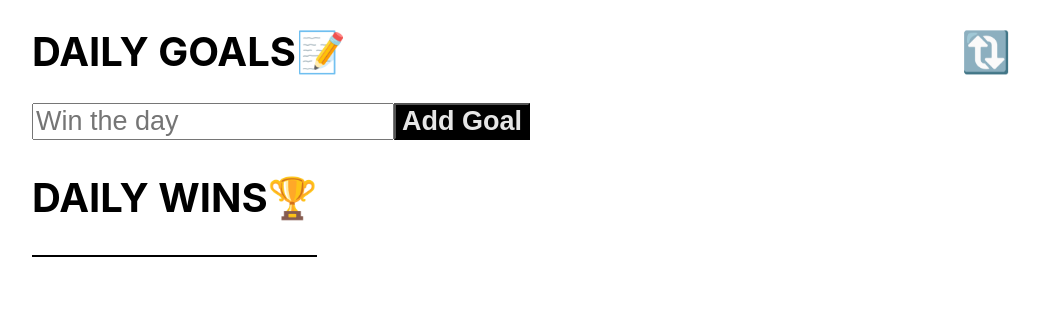
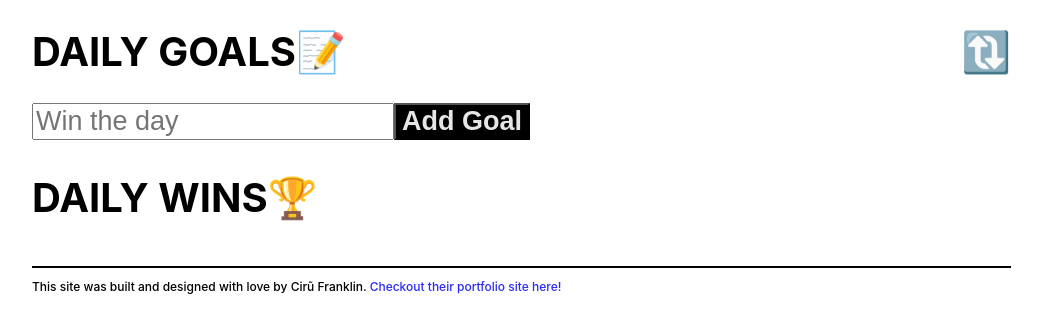
Before and after one commit to Cirufrank/daily-goals, a React (Create React App) app: page / in a window 1280 px wide. Shown: the top 332 px of the page, without its empty margins (160-1202 px from the left). Built offline with nearby package versions, Linux system fonts and the light colour scheme.

Commit message:
Added and style a dailyGoalsFooter compontent that links users to my portfolio site

```diff
--- a/src/App.css
+++ b/src/App.css
@@ -71,9 +71,6 @@ section {
 /* DAILY GOALS BODY */
 
 /* DAILY WINS HEADER */
-.successesHeaderContainer {
-  border-bottom: 2px solid black;
-}
 
 /* DAILY WINS HEADER */
 
@@ -87,6 +84,26 @@ section {
 }
 
 /* DAILY WINS BODY */
+
+/* DAILY GOALS FOOTER */
+span, a {
+  font-size: 1.2rem;
+  font-weight: 500;
+}
+a {
+  text-decoration: none;
+  color: rgb(43, 43, 245);
+}
+a:hover {
+  color: rgb(0, 0, 163);
+}
+footer {
+  margin-top: 1%;
+  border-top: 2px solid black;
+  width: 90%;
+  padding-top: 1%;
+}
+/* DAILY GOALS FOOTER */
 
 /*MEDIA QUERIES*/
 
@@ -111,6 +128,9 @@ section {
   }
   h1, h2, .emoji {
     font-size: 3.5rem;
+  }
+  span, a {
+    font-size: .9rem;
   }
 }
 
--- a/src/App.js
+++ b/src/App.js
@@ -3,6 +3,7 @@ import DailyGoalsHeader from './components/DailyGoalsHeader';
 import DailyGoals from './components/DailyGoals';
 import DailySuccessesHeader from './components/DailySuccessesHeader';
 import DailySuccesses from './components/DailySuccesses';
+import DailyGoalsFooter from './components/DailyGoalsFooter';
 
 function App() {
   return (
@@ -11,6 +12,7 @@ function App() {
       <DailyGoals />
       <DailySuccessesHeader />
       <DailySuccesses />
+      <DailyGoalsFooter />
     </div>
   );
 }
--- /dev/null
+++ b/src/components/DailyGoalsFooter.jsx
@@ -0,0 +1,11 @@
+import React from 'react';
+
+function DailyGoalsFooter() {
+    return (
+        <footer>
+            <span>This site was built and designed with love by Cirũ Franklin. <a class="portfolioLink" href="https://ciruswebsite.netlify.app/" target="_blank">Checkout their portfolio site here!</a></span>
+        </footer>
+    )
+}
+
+export default DailyGoalsFooter;
```
